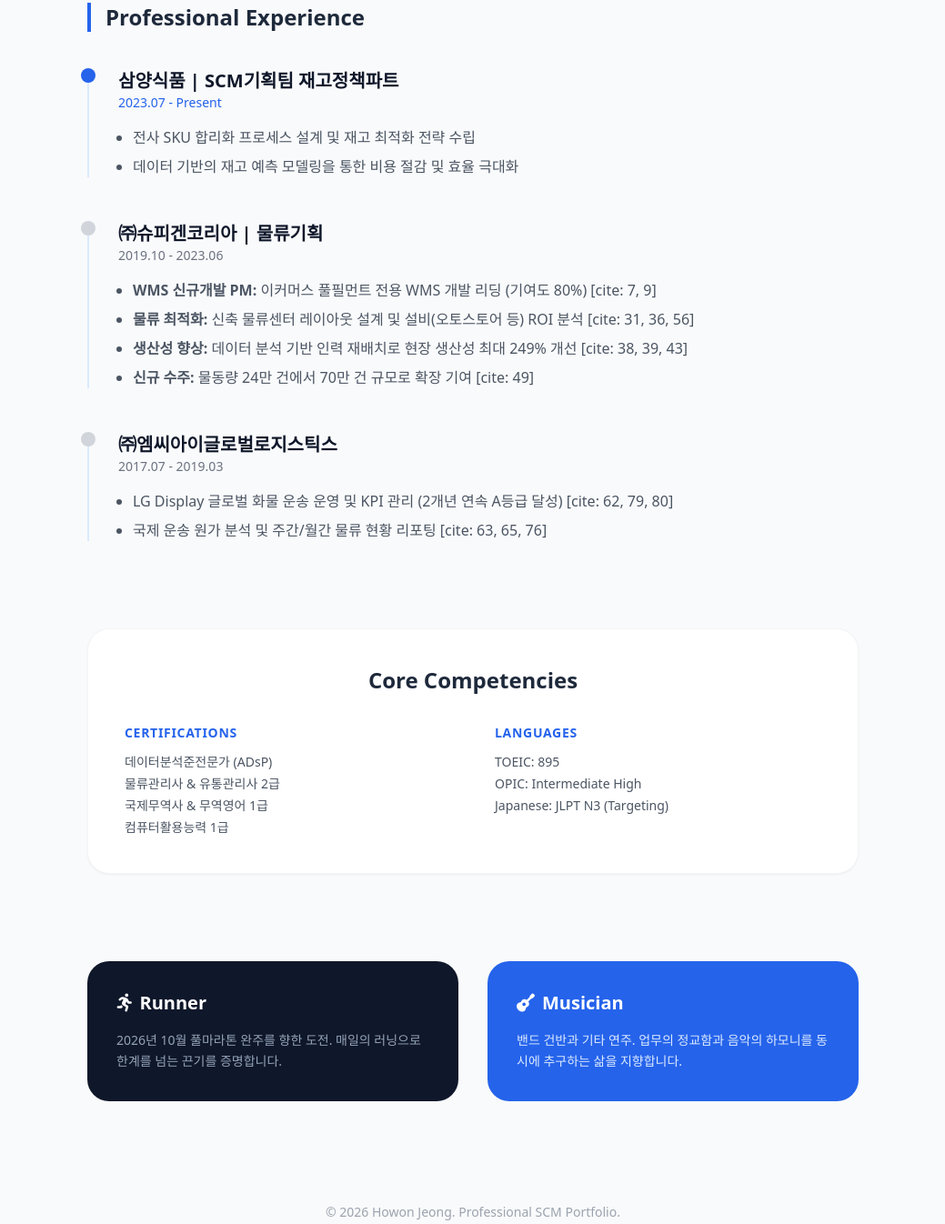
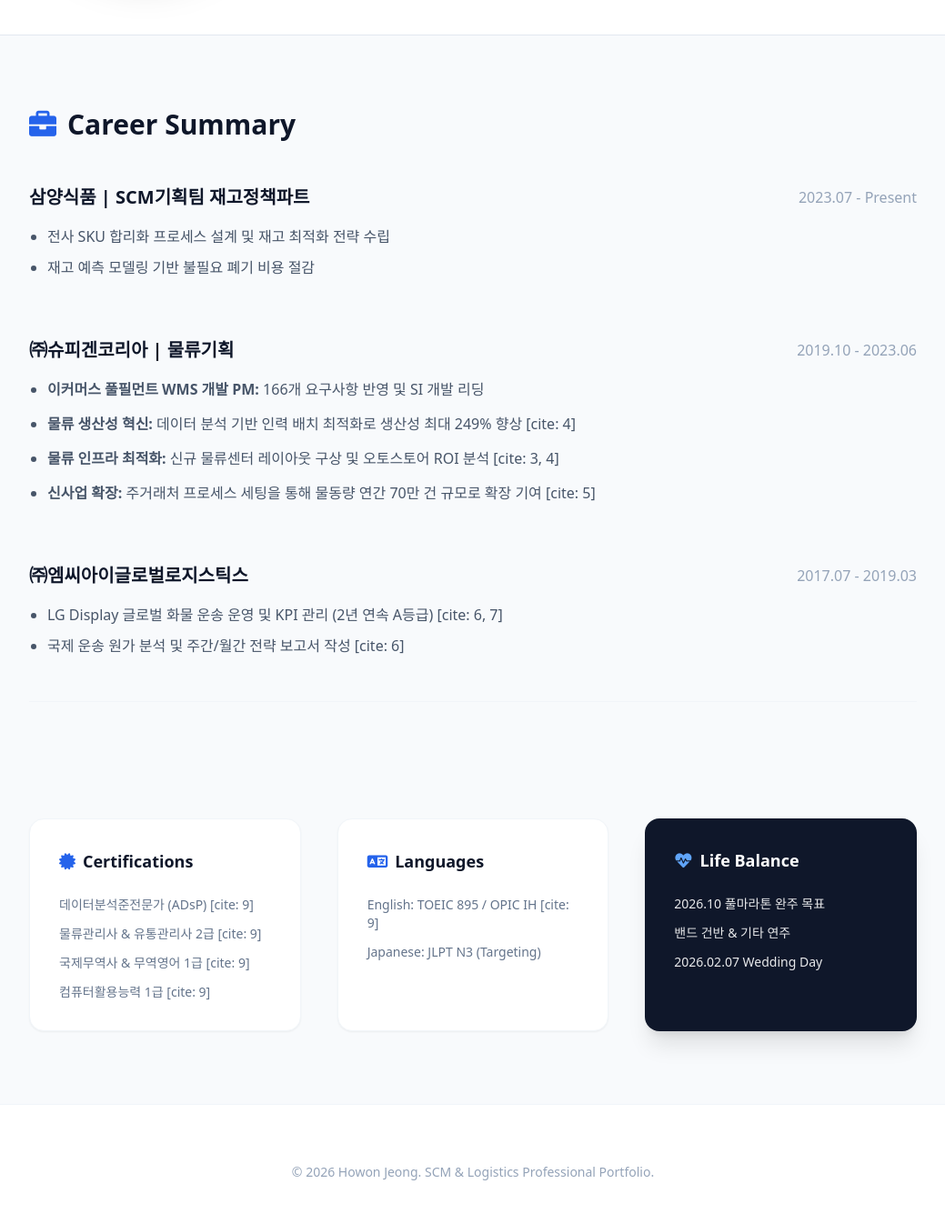
Before and after one commit to hoi13717/hoi13717.github.io, a plain HTML site: page index.html in a window 1280 px wide. Shown: the part 378-1724 px from the top of the page at 91% size, without its empty margins (120-1159 px from the left). Drawn offline with nearby package versions, Linux system fonts and the light colour scheme.

Commit message:
Update index.html

```diff
--- a/index.html
+++ b/index.html
@@ -3,98 +3,110 @@
 <head>
     <meta charset="UTF-8">
     <meta name="viewport" content="width=device-width, initial-scale=1.0">
-    <title>Howon Jeong | SCM & Logistics Expert</title>
+    <title>Howon Jeong | SCM & Logistics Specialist</title>
     <script src="https://cdn.tailwindcss.com"></script>
     <link href="https://cdnjs.cloudflare.com/ajax/libs/font-awesome/6.0.0/css/all.min.css" rel="stylesheet">
 </head>
-<body class="bg-gray-50 text-gray-800 font-sans">
+<body class="bg-slate-50 text-slate-800 font-sans leading-relaxed">
 
-    <header class="py-24 bg-white border-b border-gray-100">
-        <div class="max-w-4xl mx-auto px-6 text-center">
-            <h1 class="text-4xl font-bold text-slate-900 mb-4">Howon Jeong</h1>
-            <p class="text-xl text-blue-700 font-medium">SCM Optimizer & Logistics Innovation Specialist</p>
-            <p class="mt-4 text-gray-500 font-light italic">"데이터로 흐름을 설계하고, 효율로 가치를 증명합니다."</p>
+    <header class="bg-white border-b border-slate-200">
+        <div class="max-w-5xl mx-auto px-6 py-20 flex flex-col md:flex-row items-center gap-12">
+            <div class="w-48 h-48 md:w-64 md:h-64 rounded-full overflow-hidden shadow-2xl ring-4 ring-blue-50">
+                <img src="profile.jpg" alt="Howon Jeong" class="w-full h-full object-cover">
+            </div>
+            <div class="flex-1 text-center md:text-left">
+                <h1 class="text-5xl font-extrabold text-slate-900 mb-4 tracking-tight">Howon Jeong</h1>
+                <p class="text-2xl text-blue-700 font-semibold mb-6">SCM Optimizer & Logistics Innovation Specialist</p>
+                <div class="flex flex-wrap justify-center md:justify-start gap-3 text-sm font-medium text-slate-500">
+                    <span class="bg-slate-100 px-3 py-1 rounded-full border border-slate-200">#Samyang_Foods</span>
+                    <span class="bg-slate-100 px-3 py-1 rounded-full border border-slate-200">#Ex_Spigen_Korea</span>
+                    <span class="bg-slate-100 px-3 py-1 rounded-full border border-slate-200">#WMS_PM</span>
+                    <span class="bg-slate-100 px-3 py-1 rounded-full border border-slate-200">#Data_Analyst</span>
+                </div>
+            </div>
         </div>
     </header>
 
-    <main class="max-w-4xl mx-auto px-6 py-16 space-y-24">
+    <main class="max-w-5xl mx-auto px-6 py-20 space-y-32">
 
         <section>
-            <h2 class="text-2xl font-semibold text-slate-800 mb-10 border-l-4 border-blue-600 pl-4">Professional Experience</h2>
-
-            <div class="space-y-12">
-                <div class="relative pl-8 border-l-2 border-blue-100">
-                    <div class="absolute -left-[9px] top-0 w-4 h-4 bg-blue-600 rounded-full"></div>
-                    <h3 class="text-xl font-bold text-slate-900">삼양식품 | SCM기획팀 재고정책파트</h3>
-                    <p class="text-sm text-blue-600 font-medium mb-4">2023.07 - Present</p>
-                    <ul class="list-disc list-outside ml-4 text-gray-600 space-y-2">
+            <h2 class="text-3xl font-bold text-slate-900 mb-12 flex items-center gap-3">
+                <i class="fa-solid fa-briefcase text-blue-600"></i> Career Summary
+            </h2>
+            <div class="space-y-16">
+                <div class="group">
+                    <div class="flex flex-col md:flex-row md:items-center justify-between mb-4">
+                        <h3 class="text-xl font-bold text-slate-900 group-hover:text-blue-600 transition-colors">삼양식품 | SCM기획팀 재고정책파트</h3>
+                        <span class="text-slate-400 font-medium">2023.07 - Present</span>
+                    </div>
+                    <ul class="space-y-2 text-slate-600 ml-5 list-disc">
                         <li>전사 SKU 합리화 프로세스 설계 및 재고 최적화 전략 수립</li>
-                        <li>데이터 기반의 재고 예측 모델링을 통한 비용 절감 및 효율 극대화</li>
+                        <li>재고 예측 모델링 기반 불필요 폐기 비용 절감</li>
                     </ul>
                 </div>
 
-                <div class="relative pl-8 border-l-2 border-blue-100">
-                    <div class="absolute -left-[9px] top-0 w-4 h-4 bg-gray-300 rounded-full"></div>
-                    <h3 class="text-xl font-bold text-slate-900">㈜슈피겐코리아 | 물류기획</h3>
-                    <p class="text-sm text-gray-500 mb-4">2019.10 - 2023.06</p>
-                    <ul class="list-disc list-outside ml-4 text-gray-600 space-y-2">
-                        <li><strong>WMS 신규개발 PM:</strong> 이커머스 풀필먼트 전용 WMS 개발 리딩 (기여도 80%) [cite: 7, 9]</li>
-                        <li><strong>물류 최적화:</strong> 신축 물류센터 레이아웃 설계 및 설비(오토스토어 등) ROI 분석 [cite: 31, 36, 56]</li>
-                        <li><strong>생산성 향상:</strong> 데이터 분석 기반 인력 재배치로 현장 생산성 최대 249% 개선 [cite: 38, 39, 43]</li>
-                        <li><strong>신규 수주:</strong> 물동량 24만 건에서 70만 건 규모로 확장 기여 [cite: 49]</li>
+                <div class="group">
+                    <div class="flex flex-col md:flex-row md:items-center justify-between mb-4">
+                        <h3 class="text-xl font-bold text-slate-900 group-hover:text-blue-600 transition-colors">㈜슈피겐코리아 | 물류기획</h3>
+                        <span class="text-slate-400 font-medium">2019.10 - 2023.06</span>
+                    </div>
+                    <ul class="space-y-3 text-slate-600 ml-5 list-disc">
+                        <li><strong>이커머스 풀필먼트 WMS 개발 PM:</strong> 166개 요구사항 반영 및 SI 개발 리딩 </li>
+                        <li><strong>물류 생산성 혁신:</strong> 데이터 분석 기반 인력 배치 최적화로 생산성 최대 249% 향상 [cite: 4]</li>
+                        <li><strong>물류 인프라 최적화:</strong> 신규 물류센터 레이아웃 구상 및 오토스토어 ROI 분석 [cite: 3, 4]</li>
+                        <li><strong>신사업 확장:</strong> 주거래처 프로세스 세팅을 통해 물동량 연간 70만 건 규모로 확장 기여 [cite: 5]</li>
                     </ul>
                 </div>
 
-                <div class="relative pl-8 border-l-2 border-blue-100">
-                    <div class="absolute -left-[9px] top-0 w-4 h-4 bg-gray-300 rounded-full"></div>
-                    <h3 class="text-xl font-bold text-slate-900">㈜엠씨아이글로벌로지스틱스</h3>
-                    <p class="text-sm text-gray-500 mb-4">2017.07 - 2019.03</p>
-                    <ul class="list-disc list-outside ml-4 text-gray-600 space-y-2">
-                        <li>LG Display 글로벌 화물 운송 운영 및 KPI 관리 (2개년 연속 A등급 달성) [cite: 62, 79, 80]</li>
-                        <li>국제 운송 원가 분석 및 주간/월간 물류 현황 리포팅 [cite: 63, 65, 76]</li>
+                <div class="group border-b border-slate-100 pb-12">
+                    <div class="flex flex-col md:flex-row md:items-center justify-between mb-4">
+                        <h3 class="text-xl font-bold text-slate-900 group-hover:text-blue-600 transition-colors">㈜엠씨아이글로벌로지스틱스</h3>
+                        <span class="text-slate-400 font-medium">2017.07 - 2019.03</span>
+                    </div>
+                    <ul class="space-y-2 text-slate-600 ml-5 list-disc">
+                        <li>LG Display 글로벌 화물 운송 운영 및 KPI 관리 (2년 연속 A등급) [cite: 6, 7]</li>
+                        <li>국제 운송 원가 분석 및 주간/월간 전략 보고서 작성 [cite: 6]</li>
                     </ul>
                 </div>
             </div>
         </section>
 
-        <section class="bg-white p-10 rounded-3xl shadow-sm border border-gray-100">
-            <h2 class="text-2xl font-bold text-slate-800 mb-8 text-center">Core Competencies</h2>
-            <div class="grid grid-cols-1 md:grid-cols-2 gap-x-12 gap-y-6">
-                <div>
-                    <h4 class="text-blue-600 font-bold mb-3 uppercase tracking-wider text-sm text-center md:text-left">Certifications</h4>
-                    <ul class="text-gray-600 space-y-1 text-sm text-center md:text-left">
-                        <li>데이터분석준전문가 (ADsP) </li>
-                        <li>물류관리사 & 유통관리사 2급 </li>
-                        <li>국제무역사 & 무역영어 1급 </li>
-                        <li>컴퓨터활용능력 1급 </li>
-                    </ul>
-                </div>
-                <div>
-                    <h4 class="text-blue-600 font-bold mb-3 uppercase tracking-wider text-sm text-center md:text-left">Languages</h4>
-                    <ul class="text-gray-600 space-y-1 text-sm text-center md:text-left">
-                        <li>TOEIC: 895 </li>
-                        <li>OPIC: Intermediate High </li>
-                        <li>Japanese: JLPT N3 (Targeting)</li>
-                    </ul>
-                </div>
+        <section class="grid md:grid-cols-3 gap-10">
+            <div class="bg-white p-8 rounded-2xl border border-slate-100 shadow-sm">
+                <h3 class="text-lg font-bold text-slate-900 mb-6 flex items-center gap-2">
+                    <i class="fa-solid fa-certificate text-blue-600"></i> Certifications
+                </h3>
+                <ul class="text-sm text-slate-500 space-y-3">
+                    <li>데이터분석준전문가 (ADsP) [cite: 9]</li>
+                    <li>물류관리사 & 유통관리사 2급 [cite: 9]</li>
+                    <li>국제무역사 & 무역영어 1급 [cite: 9]</li>
+                    <li>컴퓨터활용능력 1급 [cite: 9]</li>
+                </ul>
+            </div>
+            <div class="bg-white p-8 rounded-2xl border border-slate-100 shadow-sm">
+                <h3 class="text-lg font-bold text-slate-900 mb-6 flex items-center gap-2">
+                    <i class="fa-solid fa-language text-blue-600"></i> Languages
+                </h3>
+                <ul class="text-sm text-slate-500 space-y-3">
+                    <li>English: TOEIC 895 / OPIC IH [cite: 9]</li>
+                    <li>Japanese: JLPT N3 (Targeting)</li>
+                </ul>
+            </div>
+            <div class="bg-slate-900 p-8 rounded-2xl text-white shadow-xl">
+                <h3 class="text-lg font-bold mb-6 flex items-center gap-2">
+                    <i class="fa-solid fa-heart-pulse text-blue-400"></i> Life Balance
+                </h3>
+                <ul class="text-sm space-y-3 opacity-90">
+                    <li>2026.10 풀마라톤 완주 목표</li>
+                    <li>밴드 건반 & 기타 연주</li>
+                    <li>2026.02.07 Wedding Day</li>
+                </ul>
             </div>
         </section>
-
-        <section class="grid md:grid-cols-2 gap-8">
-            <div class="bg-slate-900 text-white p-8 rounded-3xl">
-                <h3 class="text-xl font-bold mb-4"><i class="fa-solid fa-person-running mr-2"></i>Runner</h3>
-                <p class="text-slate-400 text-sm leading-relaxed">2026년 10월 풀마라톤 완주를 향한 도전. 매일의 러닝으로 한계를 넘는 끈기를 증명합니다.</p>
-            </div>
-            <div class="bg-blue-600 text-white p-8 rounded-3xl">
-                <h3 class="text-xl font-bold mb-4"><i class="fa-solid fa-guitar mr-2"></i>Musician</h3>
-                <p class="text-blue-100 text-sm leading-relaxed">밴드 건반과 기타 연주. 업무의 정교함과 음악의 하모니를 동시에 추구하는 삶을 지향합니다.</p>
-            </div>
-        </section>
-
     </main>
 
-    <footer class="py-12 text-center text-gray-400 text-sm">
-        <p>&copy; 2026 Howon Jeong. Professional SCM Portfolio.</p>
+    <footer class="bg-white border-t border-slate-100 py-16 text-center">
+        <p class="text-slate-400 text-sm">&copy; 2026 Howon Jeong. SCM & Logistics Professional Portfolio.</p>
     </footer>
 
 </body>
```
